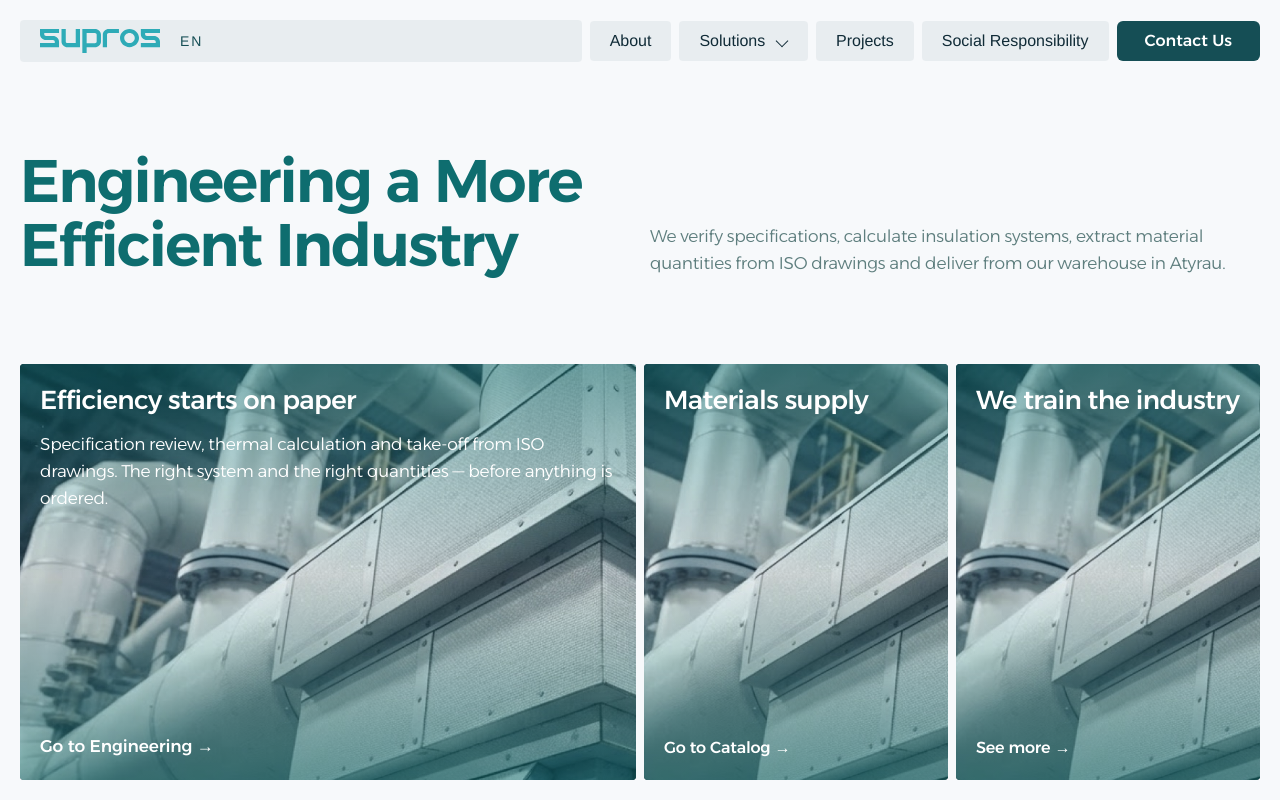
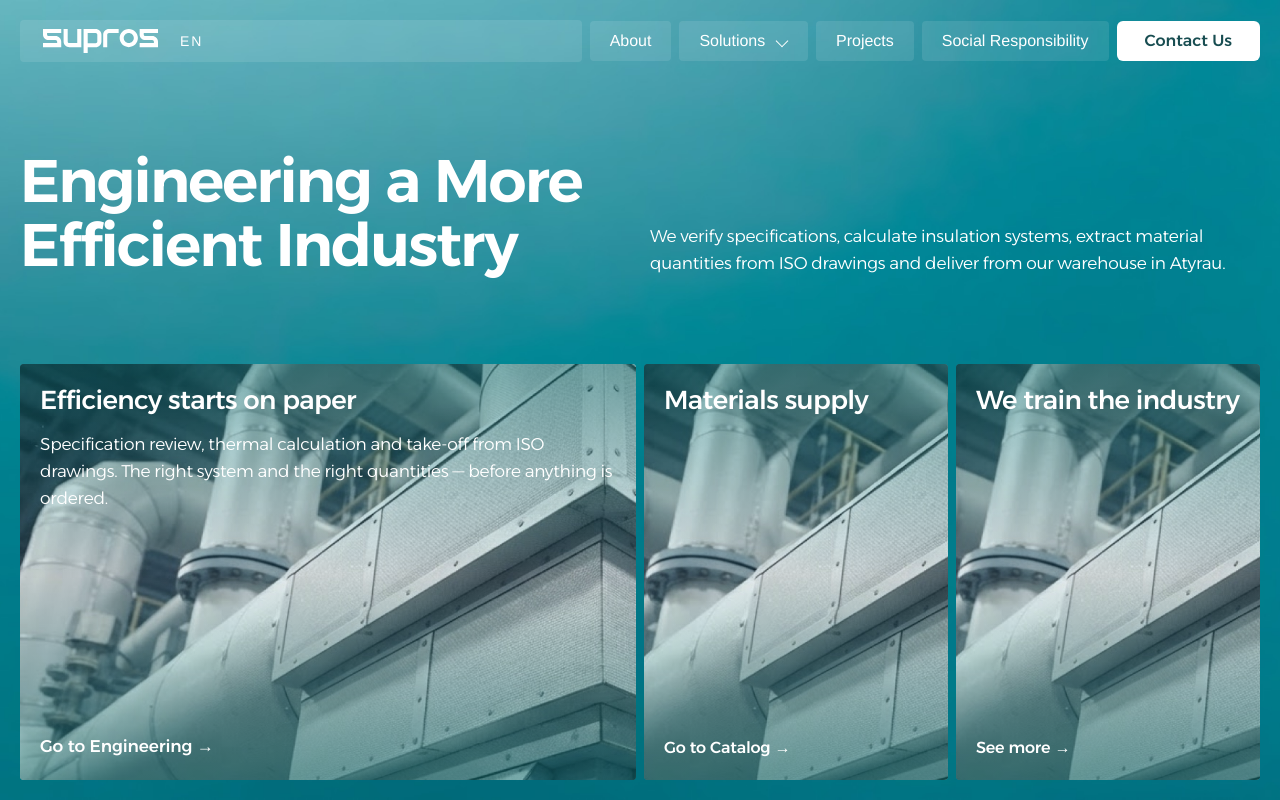
Before and after one commit to moriavohus/supros, a website built with Vite: page index.html in a window 1280 px wide. Built offline with nearby package versions, Linux system fonts and the light colour scheme.

Commit message:
Первый экран на фотоподложке (Figma 1876:32849)
Макет переведён в светлый текст на размытой бирюзовой подложке.

- T_Screen теперь во всю ширину окна и держит фоновый слой A_ScreenBg,
  контент внутри ограничен --container-max
- палитра инвертирована: плашки — стекло rgba(255,255,255,.1),
  карточки .23, текст белый, кнопка белая с текстом #184d51
- лого берётся маской, цвет приходит из currentcolor и следует за темой

```diff
--- a/index.html
+++ b/index.html
@@ -24,14 +24,23 @@
   </head>
 
   <body>
-    <div class="W_Page">
-      <!-- Один T_Screen = один экран снап-скролла. Следующие секции добавлять сюда же. -->
-      <section class="T_Screen" id="intro">
+    <!-- Один T_Screen = один экран снап-скролла. Следующие секции добавлять сюда же. -->
+    <section class="T_Screen" id="intro">
+      <span class="A_ScreenBg" aria-hidden="true">
+        <img
+          src="/src/images/backgrounds/screen-intro.jpg"
+          alt=""
+          width="1440"
+          height="851"
+          fetchpriority="high"
+          decoding="async"
+        />
+      </span>
+
+      <div class="W_Page">
         <header class="O_Header">
           <div class="M_Brand">
-            <a class="A_Logo" href="/" aria-label="SUPROS — home">
-              <img src="/src/images/logos/supros.svg" alt="SUPROS" width="120" height="25" />
-            </a>
+            <a class="A_Logo" href="/" aria-label="SUPROS — home"></a>
             <!-- TODO: сделать ссылкой на /ru/index.html, когда появится русская версия -->
             <span class="A_Lang LangLabel" aria-current="true">EN</span>
           </div>
@@ -143,8 +152,8 @@
             </article>
           </div>
         </div>
-      </section>
-    </div>
+      </div>
+    </section>
 
     <script type="module" src="/src/javascript/nav.js"></script>
   </body>
--- a/src/style.css
+++ b/src/style.css
@@ -12,25 +12,46 @@ body {
   color: var(--color-text);
 }
 
+/* ===== T_Screen ===== */
+/* Один экран снап-скролла: ровно вьюпорт в высоту, во всю ширину окна.
+   Фотоподложка лежит на самом экране, поэтому доходит до краёв окна,
+   а контент внутри ограничен --container-max. */
+
+.T_Screen {
+  position: relative;
+  display: flex;
+  flex-direction: column;
+  min-height: 100dvh;
+  overflow: hidden;
+  scroll-snap-align: start;
+  scroll-snap-stop: always;
+}
+
+.A_ScreenBg {
+  position: absolute;
+  inset: 0;
+  z-index: -1;
+  pointer-events: none;
+
+  img {
+    width: 100%;
+    height: 100%;
+    object-fit: cover;
+  }
+}
+
 /* ===== W_Page ===== */
 
 .W_Page {
+  position: relative;
+  display: flex;
+  flex: 1;
+  flex-direction: column;
+  gap: var(--section-gap);
+  width: 100%;
   max-width: var(--container-max);
   margin-inline: auto;
-  padding-inline: var(--page-pad);
-}
-
-/* ===== T_Screen ===== */
-/* Один экран снап-скролла: ровно вьюпорт в высоту, поле --page-pad внутри. */
-
-.T_Screen {
-  display: flex;
-  flex-direction: column;
-  gap: var(--section-gap);
-  min-height: 100dvh;
-  padding-block: var(--page-pad);
-  scroll-snap-align: start;
-  scroll-snap-stop: always;
+  padding: var(--page-pad);
 }
 
 /* ===== O_Header ===== */
@@ -58,13 +79,16 @@ body {
     background: var(--color-surface);
   }
 
+  /* Лого одноцветное, поэтому берём его маской — цвет приходит из токена
+     и логотип сам следует за темой экрана. */
   .A_Logo {
+    display: block;
     flex-shrink: 0;
-
-    img {
-      width: var(--logo-w);
-      height: var(--logo-h);
-    }
+    width: var(--logo-w);
+    height: var(--logo-h);
+    background: currentcolor;
+    /* префикс не нужен: проект и так требует Safari 17.2+ из-за CSS nesting */
+    mask: url('./images/logos/supros.svg') no-repeat center / contain;
   }
 
   .A_Lang {
@@ -74,7 +98,6 @@ body {
     justify-content: center;
     height: var(--lang-h);
     border-radius: var(--radius-s);
-    color: var(--color-accent);
   }
 
   .M_Nav {
@@ -92,13 +115,12 @@ body {
     padding: var(--nav-pad-y) var(--nav-pad-x);
     border-radius: var(--radius-s);
     background: var(--color-surface);
-    color: var(--color-text);
     white-space: nowrap;
     transition: background var(--transition-fast);
 
     &:hover,
     &:focus-visible {
-      background: var(--color-surface-solid);
+      background: var(--color-surface-hover);
     }
   }
 
@@ -129,12 +151,11 @@ body {
     height: var(--header-pill-h);
     border-radius: var(--radius-s);
     background: var(--color-surface);
-    color: var(--color-text);
     transition: background var(--transition-fast);
 
     &:hover,
     &:focus-visible {
-      background: var(--color-surface-solid);
+      background: var(--color-surface-hover);
     }
 
     &[aria-expanded='true'] .A_Burger {
@@ -187,15 +208,15 @@ body {
     height: var(--nav-item-h);
     padding-inline: var(--button-pad-x);
     border-radius: var(--radius-m);
-    background: var(--color-accent);
-    color: var(--color-text-inverse);
+    background: var(--color-button-bg);
+    color: var(--color-text-on-light);
     white-space: nowrap;
     overflow: hidden;
     transition: background var(--transition-base);
 
     &:hover,
     &:focus-visible {
-      background: var(--color-accent-hover);
+      background: var(--color-button-bg-hover);
     }
   }
 }
@@ -219,13 +240,6 @@ body {
     align-items: flex-start;
   }
 
-  h1 {
-    color: var(--color-text-heading);
-  }
-
-  p {
-    color: var(--color-text-muted);
-  }
 }
 
 /* ===== O_Directions ===== */
@@ -267,12 +281,8 @@ body {
   min-height: var(--card-h);
   padding: var(--card-pad);
   border-radius: var(--radius-s);
-  background: var(--color-surface);
-  color: var(--color-text-card);
+  background: var(--color-surface-card);
   overflow: hidden;
-  transition:
-    background var(--transition-card),
-    color var(--transition-card);
 
   .A_CardImage,
   .A_CardOverlay {
@@ -328,9 +338,6 @@ body {
 
   &:hover,
   &:focus-within {
-    background: var(--color-accent);
-    color: var(--color-text-inverse);
-
     .A_CardImage,
     .A_CardOverlay {
       opacity: 1;
--- a/src/stylesheets/responsive.css
+++ b/src/stylesheets/responsive.css
@@ -157,9 +157,6 @@
    иначе фото и описание на телефоне не увидеть вовсе. */
 @media (hover: none) {
   .T_DirectionCard:has(.A_CardImage) {
-    background: var(--color-accent);
-    color: var(--color-text-inverse);
-
     .A_CardImage,
     .A_CardOverlay {
       opacity: 1;
--- a/src/stylesheets/vars.css
+++ b/src/stylesheets/vars.css
@@ -1,24 +1,27 @@
 /* ===== design tokens ===== */
 /* Единственный источник правды: цвета, отступы, радиусы, тайминги.
-   Значения выверены по макету Figma (node 1519:27292). */
+   Значения выверены по макету Figma (node 1876:32849). */
 
 :root {
-  /* --- цвета: поверхности --- */
-  --color-bg: #f7f9fb;
-  --color-surface: rgba(223, 230, 234, 0.6);
-  --color-surface-solid: #e3efed;
+  /* --- цвета: поверхности ---
+     Экран лежит на размытой фотоподложке, поэтому плашки — полупрозрачное
+     «стекло», а не сплошная заливка. */
+  --color-bg: #f7f9fb; /* подложка страницы под фоновым изображением */
+  --color-surface: rgba(255, 255, 255, 0.1); /* плашка лого, ссылки навигации */
+  --color-surface-hover: rgba(255, 255, 255, 0.2);
+  --color-surface-card: rgba(255, 255, 255, 0.23); /* карточки направлений */
+  --color-surface-solid: #e3efed; /* подложка под фото в карточке */
 
   /* --- цвета: текст --- */
-  --color-text: #102b37;
-  --color-text-heading: #0e6d6f;
-  --color-text-card: #123a3c;
-  --color-text-muted: #5e7e7e;
-  --color-text-inverse: #fff;
+  --color-text: #fff;
+  --color-text-on-light: #184d51; /* текст на белой кнопке */
 
-  /* --- цвета: акценты --- */
-  --color-accent: #154e55;
-  --color-accent-hover: #0e6d6f;
-  --color-brand: #2eabb7;
+  /* --- цвета: кнопка --- */
+  --color-button-bg: #fff;
+  --color-button-bg-hover: rgba(255, 255, 255, 0.86);
+
+  /* --- цвета: бренд --- */
+  --color-brand: #2eabb7; /* фавикон */
 
   /* --- градиент-оверлей на фото-карточке --- */
   --overlay-card: linear-gradient(
```
Also changed, not shown: src/images/backgrounds/screen-intro.jpg (added).
